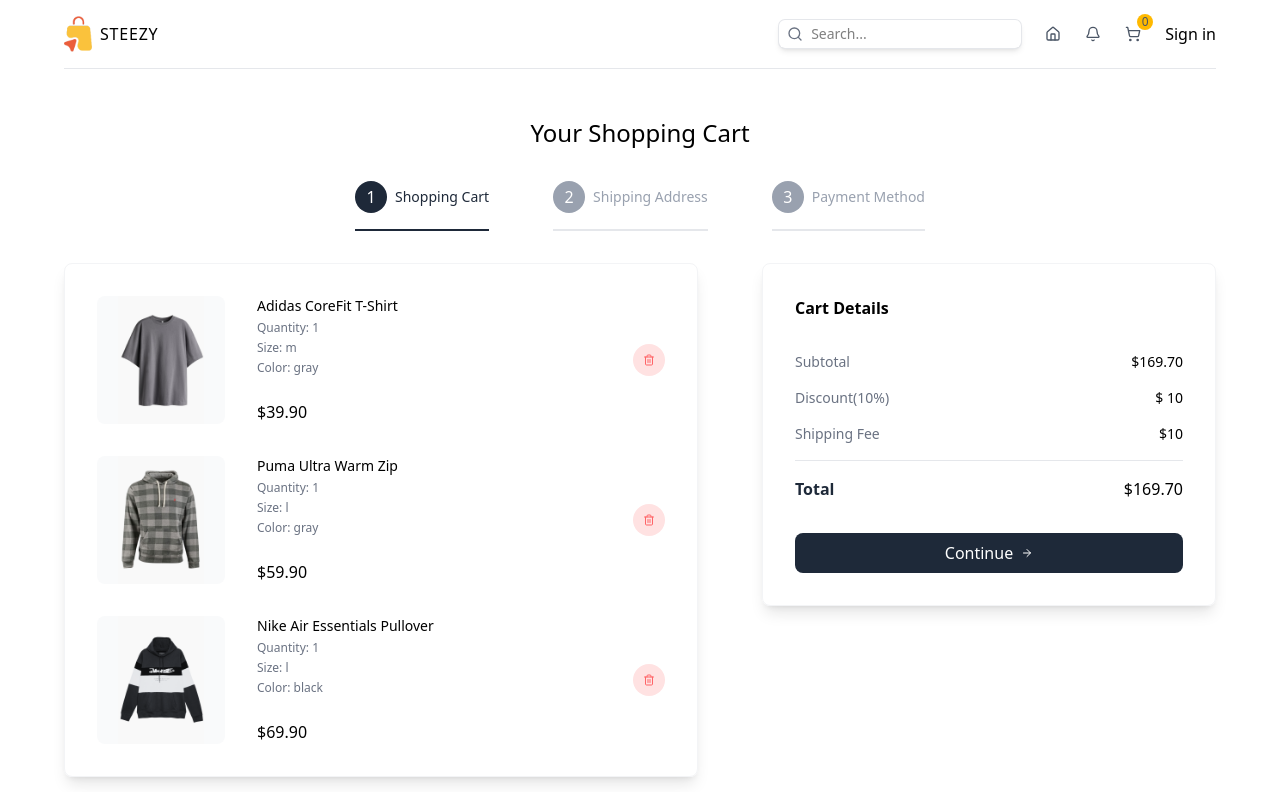
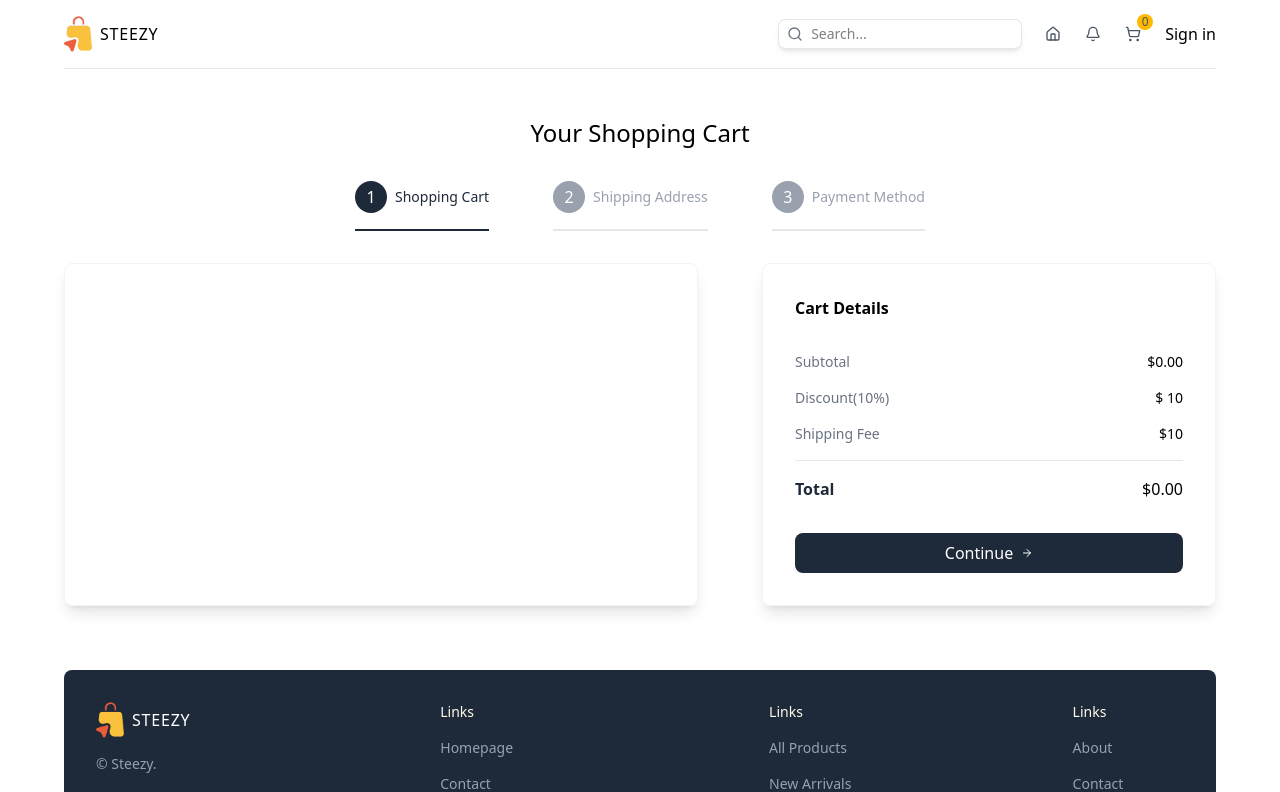
Before and after one commit to tonglongdev/ecom-micro-ui, a Next.js app: page /cart in a window 1280 px wide. Shown: the top 792 px of the page. Built offline with nearby package versions, Linux system fonts and the light colour scheme.

Commit message:
cartStore Zustand + react-toast

```diff
--- a/src/app/cart/page.tsx
+++ b/src/app/cart/page.tsx
@@ -2,7 +2,7 @@
 
 import PaymentForm from "@/components/PaymentForm";
 import ShippingForm from "@/components/ShippingForm";
-// import useCartStore from "@/stores/cartStore";
+import useCartStore from "@/stores/cartStore";
 import { CartItemsType, ShippingFormInputs } from "@/types";
 import { ArrowRight, Trash2 } from "lucide-react";
 import Image from "next/image";
@@ -24,63 +24,6 @@
   },
 ];
 
-// TEMPORARY
-const cartItems: CartItemsType = [
-  {
-    id: 1,
-    name: "Adidas CoreFit T-Shirt",
-    shortDescription:
-      "Lorem ipsum dolor sit amet consect adipisicing elit lorem ipsum dolor sit.",
-    description:
-      "Lorem ipsum dolor sit amet consect adipisicing elit lorem ipsum dolor sit. Lorem ipsum dolor sit amet consect adipisicing elit lorem ipsum dolor sit. Lorem ipsum dolor sit amet consect adipisicing elit lorem ipsum dolor sit.",
-    price: 39.9,
-    sizes: ["s", "m", "l", "xl", "xxl"],
-    colors: ["gray", "purple", "green"],
-    images: {
-      gray: "/products/1g.png",
-      purple: "/products/1p.png",
-      green: "/products/1gr.png",
-    },
-    quantity: 1,
-    selectedSize: "m",
-    selectedColor: "gray",
-  },
-  {
-    id: 2,
-    name: "Puma Ultra Warm Zip",
-    shortDescription:
-      "Lorem ipsum dolor sit amet consect adipisicing elit lorem ipsum dolor sit.",
-    description:
-      "Lorem ipsum dolor sit amet consect adipisicing elit lorem ipsum dolor sit. Lorem ipsum dolor sit amet consect adipisicing elit lorem ipsum dolor sit. Lorem ipsum dolor sit amet consect adipisicing elit lorem ipsum dolor sit.",
-    price: 59.9,
-    sizes: ["s", "m", "l", "xl"],
-    colors: ["gray", "green"],
-    images: { gray: "/products/2g.png", green: "/products/2gr.png" },
-    quantity: 1,
-    selectedSize: "l",
-    selectedColor: "gray",
-  },
-  {
-    id: 3,
-    name: "Nike Air Essentials Pullover",
-    shortDescription:
-      "Lorem ipsum dolor sit amet consect adipisicing elit lorem ipsum dolor sit.",
-    description:
-      "Lorem ipsum dolor sit amet consect adipisicing elit lorem ipsum dolor sit. Lorem ipsum dolor sit amet consect adipisicing elit lorem ipsum dolor sit. Lorem ipsum dolor sit amet consect adipisicing elit lorem ipsum dolor sit.",
-    price: 69.9,
-    sizes: ["s", "m", "l"],
-    colors: ["green", "blue", "black"],
-    images: {
-      green: "/products/3gr.png",
-      blue: "/products/3b.png",
-      black: "/products/3bl.png",
-    },
-    quantity: 1,
-    selectedSize: "l",
-    selectedColor: "black",
-  },
-];
-
 const CartPage = () => {
   const searchParams = useSearchParams();
   const router = useRouter();
@@ -88,7 +31,7 @@
 
   const activeStep = parseInt(searchParams.get("step") || "1");
 
-  //   const { cart, removeFromCart } = useCartStore();
+    const { cart, removeFromCart } = useCartStore();
   return (
     <div className="flex flex-col gap-8 items-center justify-center mt-12">
       {/* TITLE */}
@@ -124,8 +67,7 @@
         {/* STEPS */}
         <div className="w-full lg:w-7/12 shadow-lg border-1 border-gray-100 p-8 rounded-lg flex flex-col gap-8">
           {activeStep === 1 ? (
-            // cart.map((item) => (
-            cartItems.map((item) => (
+            cart.map((item) => (
               // SINGLE CART ITEM
               <div
                 className="flex items-center justify-between"
@@ -161,7 +103,7 @@
                 </div>
                 {/* DELETE BUTTON */}
                 <button
-                //   onClick={() => removeFromCart(item)}
+                  onClick={() => removeFromCart(item)}
                   className="w-8 h-8 rounded-full bg-red-100 hover:bg-red-200 transition-all duration-300 text-red-400 flex items-center justify-center cursor-pointer"
                 >
                   <Trash2 className="w-3 h-3" />
@@ -186,8 +128,7 @@
               <p className="text-gray-500">Subtotal</p>
               <p className="font-medium">
                 $
-                {/* {cart */}
-                {cartItems
+                {cart
                   .reduce((acc, item) => acc + item.price * item.quantity, 0)
                   .toFixed(2)}
               </p>
@@ -205,8 +146,7 @@
               <p className="text-gray-800 font-semibold">Total</p>
               <p className="font-medium">
                 $
-                {/* {cart */}
-                {cartItems
+                {cart
                   .reduce((acc, item) => acc + item.price * item.quantity, 0)
                   .toFixed(2)}
               </p>
--- a/src/app/layout.tsx
+++ b/src/app/layout.tsx
@@ -2,6 +2,7 @@
 import Navbar from "@/components/Navbar";
 import type { Metadata } from "next";
 import { Geist, Geist_Mono } from "next/font/google";
+import { ToastContainer } from "react-toastify";
 import "./globals.css";
 
 const geistSans = Geist({
@@ -34,6 +35,7 @@
           {children}
           <Footer />
         </div>
+        <ToastContainer position="bottom-right" />
       </body>
     </html>
   );
--- a/src/components/ProductCard.tsx
+++ b/src/components/ProductCard.tsx
@@ -1,12 +1,12 @@
 "use client";
 
-// import useCartStore from "@/stores/cartStore";
+import useCartStore from "@/stores/cartStore";
 import { ProductType } from "@/types";
 import { ShoppingCart } from "lucide-react";
 import Image from "next/image";
 import Link from "next/link";
 import { useState } from "react";
-// import { toast } from "react-toastify";
+import { toast } from "react-toastify";
 
 const ProductCard = ({ product }: { product: ProductType }) => {
   const [productTypes, setProductTypes] = useState({
@@ -14,7 +14,7 @@
     color: product.colors[0],
   });
 
-//   const { addToCart } = useCartStore();
+  const { addToCart } = useCartStore();
 
   const handleProductType = ({
     type,
@@ -30,13 +30,13 @@
   };
 
   const handleAddToCart = () => {
-    // addToCart({
-    //   ...product,
-    //   quantity: 1,
-    //   selectedSize: productTypes.size,
-    //   selectedColor: productTypes.color,
-    // });
-    // toast.success("Product added to cart")
+    addToCart({
+      ...product,
+      quantity: 1,
+      selectedSize: productTypes.size,
+      selectedColor: productTypes.color,
+    });
+    toast.success("Product added to cart")
   };
 
   return (
--- a/src/components/ShoppingCartIcon.tsx
+++ b/src/components/ShoppingCartIcon.tsx
@@ -1,19 +1,18 @@
 "use client";
 
-// import useCartStore from "@/stores/cartStore";
+import useCartStore from "@/stores/cartStore";
 import { ShoppingCart } from "lucide-react";
 import Link from "next/link";
 
 const ShoppingCartIcon = () => {
-//   const { cart, hasHydrated } = useCartStore();
+  const { cart, hasHydrated } = useCartStore();
 
-//   if (!hasHydrated) return null;
+  if (!hasHydrated) return null;
   return (
     <Link href="/cart" className="relative">
       <ShoppingCart className="w-4 h-4 text-gray-600" />
       <span className="absolute -top-3 -right-3 bg-amber-400 text-gray-600 rounded-full w-4 h-4 flex items-center justify-center text-xs font-medium">
-        {/* {cart.reduce((acc, item) => acc + item.quantity, 0)} */}
-        0
+        {cart.reduce((acc, item) => acc + item.quantity, 0)}
       </span>
     </Link>
   );
--- /dev/null
+++ b/src/stores/cartStore.ts
@@ -0,0 +1,62 @@
+import { CartStoreActionsType, CartStoreStateType } from "@/types";
+import { create } from "zustand";
+import { persist, createJSONStorage } from "zustand/middleware";
+
+const useCartStore = create<CartStoreStateType & CartStoreActionsType>()(
+  persist(
+    (set) => ({
+      cart: [],
+      hasHydrated: false,
+      addToCart: (product) =>
+        set((state) => {
+          const existingIndex = state.cart.findIndex(
+            (p) =>
+              p.id === product.id &&
+              p.selectedSize === product.selectedSize &&
+              p.selectedColor === product.selectedColor
+          );
+
+          if (existingIndex !== -1) {
+            const updatedCart = [...state.cart];
+            updatedCart[existingIndex].quantity += product.quantity || 1;
+            return { cart: updatedCart };
+          }
+
+          return {
+            cart: [
+              ...state.cart,
+              {
+                ...product,
+                quantity: product.quantity || 1,
+                selectedSize: product.selectedSize,
+                selectedColor: product.selectedColor,
+              },
+            ],
+          };
+        }),
+      removeFromCart: (product) =>
+        set((state) => ({
+          cart: state.cart.filter(
+            (p) =>
+              !(
+                p.id === product.id &&
+                p.selectedSize === product.selectedSize &&
+                p.selectedColor === product.selectedColor
+              )
+          ),
+        })),
+      clearCart: () => set({ cart: [] }),
+    }),
+    {
+      name: "cart",
+      storage: createJSONStorage(() => localStorage),
+      onRehydrateStorage: () => (state) => {
+        if (state) {
+          state.hasHydrated = true;
+        }
+      },
+    }
+  )
+);
+
+export default useCartStore;
```
